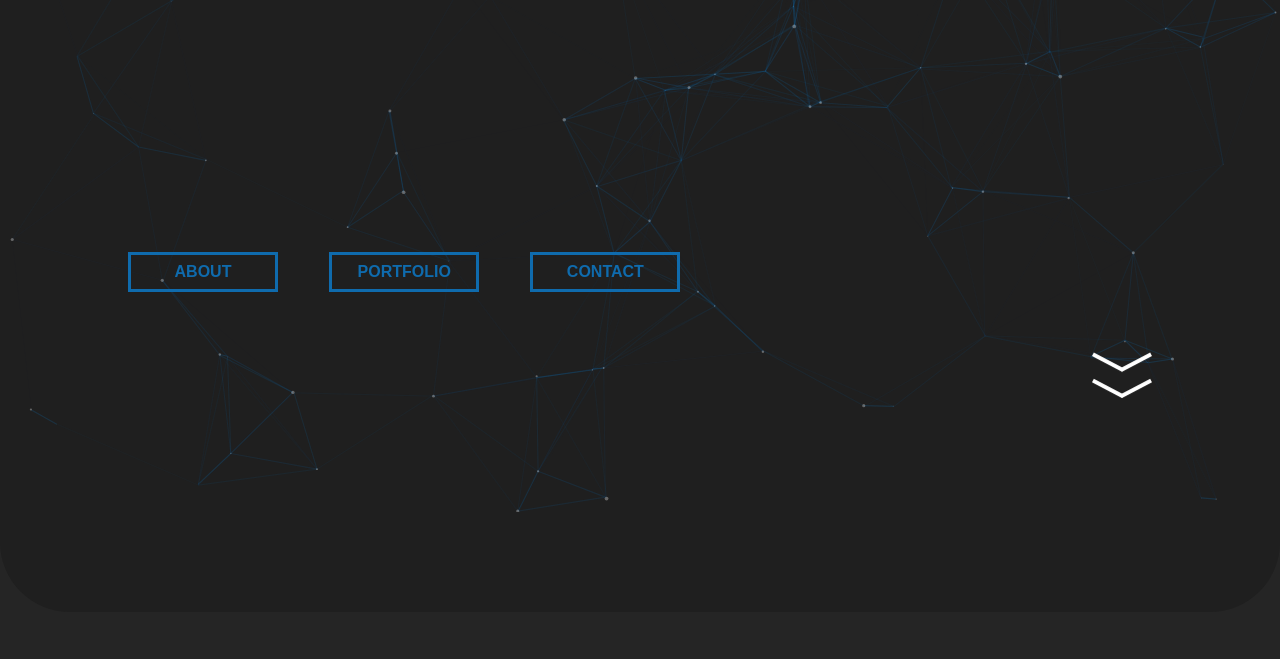
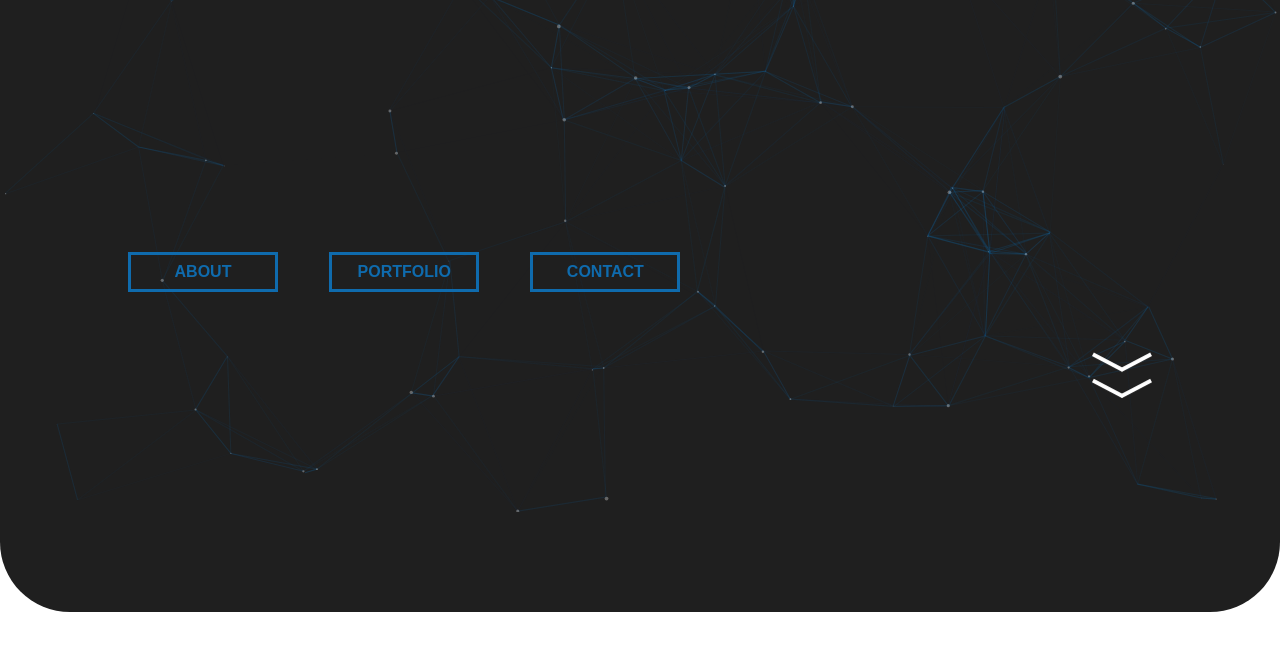
Before and after one commit to neil-lobo/Personal-Website, a plain HTML site: page index.html in a window 1280 px wide. Shown: the part 288-947 px from the top of the page. Drawn offline with nearby package versions, Linux system fonts and the light colour scheme.

Commit message:
added particlejs to background also

```diff
--- /dev/null
+++ b/assets/particles-main.json
@@ -0,0 +1,110 @@
+{
+  "particles": {
+    "number": {
+      "value": 100,
+      "density": {
+        "enable": true,
+        "value_area": 800
+      }
+    },
+    "color": {
+      "value": "#ffffff"
+    },
+    "shape": {
+      "type": "circle",
+      "stroke": {
+        "width": 0,
+        "color": "#000000"
+      },
+      "polygon": {
+        "nb_sides": 5
+      },
+      "image": {
+        "src": "img/github.svg",
+        "width": 100,
+        "height": 100
+      }
+    },
+    "opacity": {
+      "value": 0.5,
+      "random": false,
+      "anim": {
+        "enable": false,
+        "speed": 1,
+        "opacity_min": 0.1,
+        "sync": false
+      }
+    },
+    "size": {
+      "value": 3,
+      "random": true,
+      "anim": {
+        "enable": false,
+        "speed": 40,
+        "size_min": 0.1,
+        "sync": false
+      }
+    },
+    "line_linked": {
+      "enable": false,
+      "distance": 150,
+      "color": "#ffffff",
+      "opacity": 0.4,
+      "width": 1
+    },
+    "move": {
+      "enable": true,
+      "speed": 4,
+      "direction": "right",
+      "random": true,
+      "straight": false,
+      "out_mode": "out",
+      "bounce": false,
+      "attract": {
+        "enable": false,
+        "rotateX": 600,
+        "rotateY": 1200
+      }
+    }
+  },
+  "interactivity": {
+    "detect_on": "canvas",
+    "events": {
+      "onhover": {
+        "enable": false,
+        "mode": "repulse"
+      },
+      "onclick": {
+        "enable": true,
+        "mode": "push"
+      },
+      "resize": true
+    },
+    "modes": {
+      "grab": {
+        "distance": 400,
+        "line_linked": {
+          "opacity": 1
+        }
+      },
+      "bubble": {
+        "distance": 400,
+        "size": 40,
+        "duration": 2,
+        "opacity": 8,
+        "speed": 3
+      },
+      "repulse": {
+        "distance": 200,
+        "duration": 0.4
+      },
+      "push": {
+        "particles_nb": 4
+      },
+      "remove": {
+        "particles_nb": 2
+      }
+    }
+  },
+  "retina_detect": true
+}
--- a/index.html
+++ b/index.html
@@ -47,7 +47,8 @@
 				/></a>
 			</div>
 		</div>
-		<div id="particles-js"></div>
+		<div id="particles-js-landing"></div>
+		<div id="particles-js-main"></div>
 		<div class="home-border-end"></div>
 		<div class="main-container">
 			<div id="side-progress-bar">
--- a/js/loadParticles.js
+++ b/js/loadParticles.js
@@ -1,4 +1,16 @@
 /* particlesJS.load(@dom-id, @path-json, @callback (optional)); */
-particlesJS.load("particles-js", "assets/particles.json", function () {
-	console.log("callback - particles.js config loaded");
-});
+particlesJS.load(
+	"particles-js-landing",
+	"assets/particles-landing.json",
+	function () {
+		console.log("callback - particles.js config loaded landing");
+	}
+);
+
+particlesJS.load(
+	"particles-js-main",
+	"assets/particles-main.json",
+	function () {
+		console.log("callback - particles.js config loaded main");
+	}
+);
--- a/style.css
+++ b/style.css
@@ -5,7 +5,8 @@
 }
 
 body {
-	background: #252525;
+	/* background: #252525; */
+	background: transparent;
 	font-family: "Poppins", sans-serif;
 	color: #ffffff;
 }
@@ -28,13 +29,22 @@ body::-webkit-scrollbar-thumb {
 	margin-right: auto;
 }
 
-#particles-js {
+#particles-js-landing {
 	position: absolute;
 	background: #1f1f1f;
 	top: 0px;
 	width: 100%;
 	height: 100vh;
 	z-index: -1;
+}
+
+#particles-js-main {
+	position: fixed;
+	background: #252525;
+	top: 0px;
+	width: 100%;
+	height: 100vh;
+	z-index: -2;
 }
 
 .home {
```
Also changed, not shown: assets/particles-landing.json (renamed from assets/particles.json).
